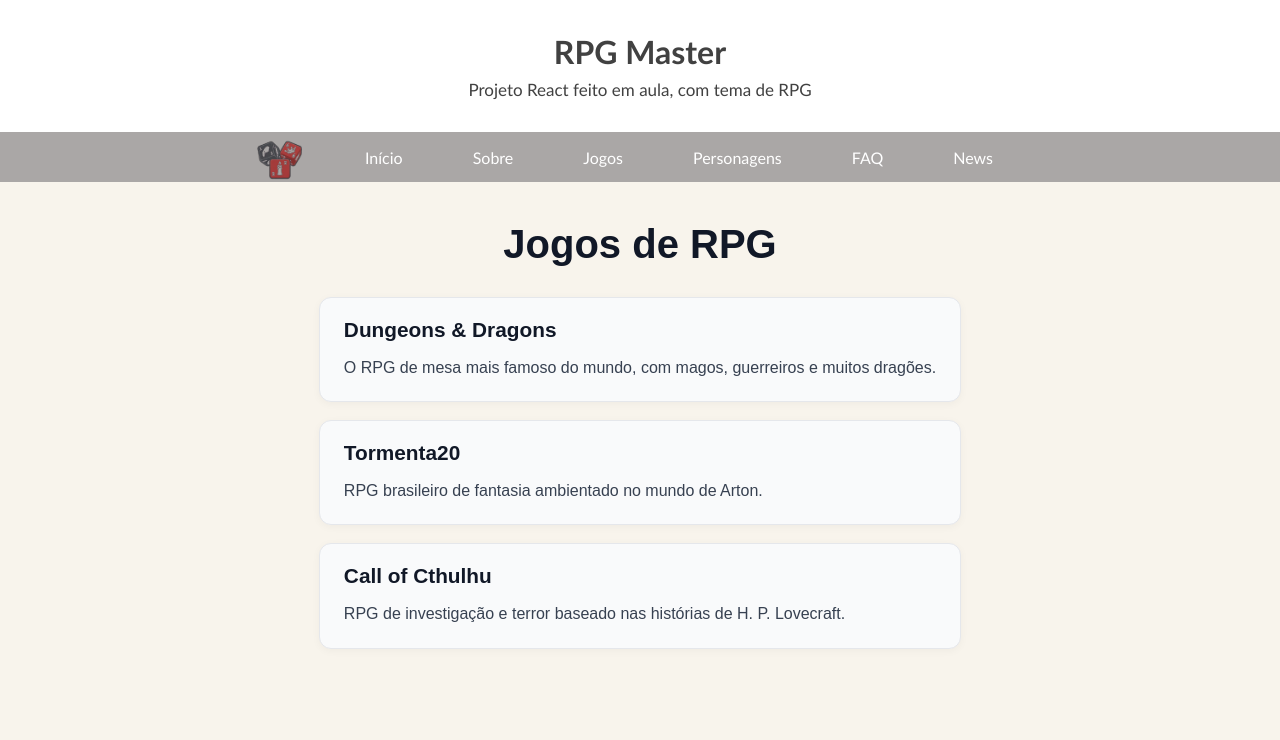
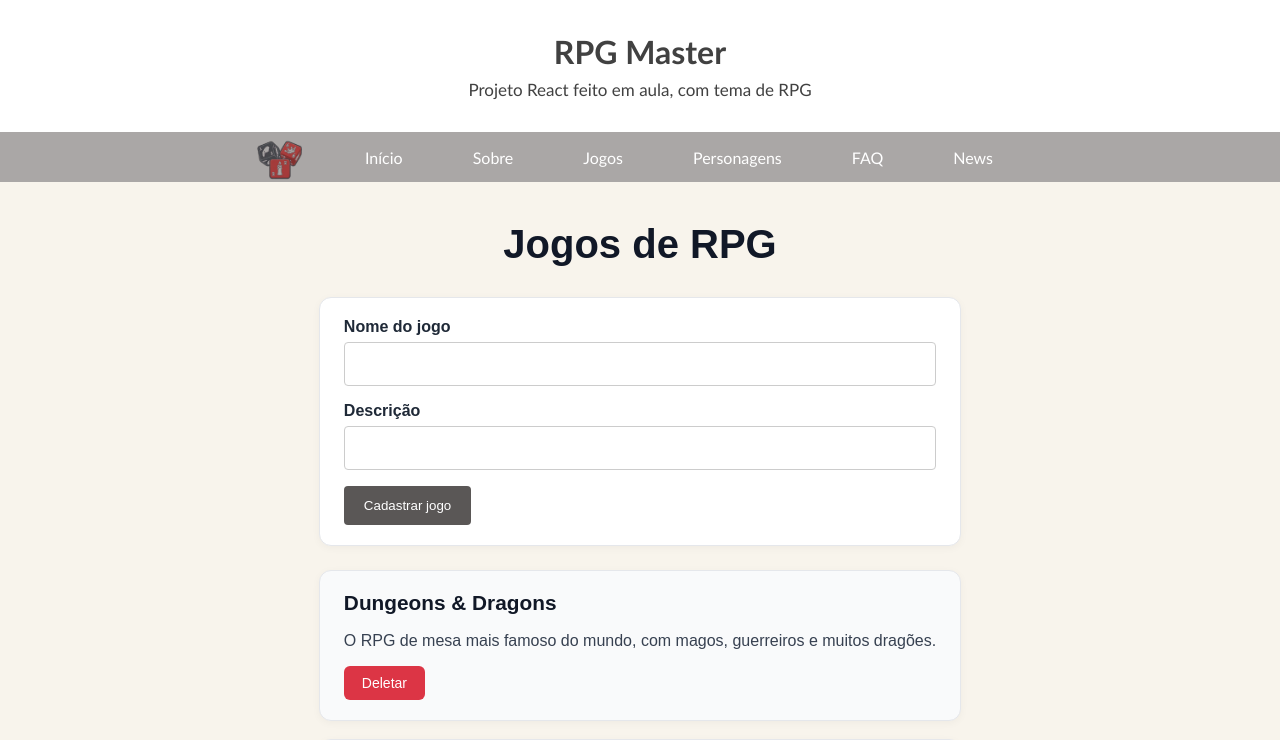
Before and after one commit to gabrieldama/RPG-Master, a React (Vite) app: page /jogos in a window 1280 px wide. Shown: the top 740 px of the page. Built offline with nearby package versions, Linux system fonts and the light colour scheme; data requests are answered from the project's data file.

Commit message:
feat: cadastro e delete de jogos

```diff
--- a/src/Pages/Jogos/Jogos.css
+++ b/src/Pages/Jogos/Jogos.css
@@ -48,3 +48,55 @@
     font-size: 1.1rem;
   }
 }
+
+.jogos-form {
+  background: #fff;
+  border: 1px solid #e5e7eb;
+  border-radius: 12px;
+  padding: 20px 24px;
+  margin-bottom: 24px;
+  box-shadow: 0 2px 8px rgba(0, 0, 0, 0.04);
+}
+
+.jogos-field {
+  display: flex;
+  flex-direction: column;
+  gap: 6px;
+  margin-bottom: 16px;
+}
+
+.jogos-field label {
+  font-weight: 600;
+}
+
+.jogos-field input {
+  width: 100%;
+  padding: 12px;
+  border: 1px solid #ccc;
+  border-radius: 4px;
+  font-size: 1rem;
+}
+
+.jogos-submit {
+  padding: 12px 20px;
+  background: #5a5756;
+  border: none;
+  border-radius: 4px;
+  color: #fff;
+  cursor: pointer;
+}
+
+.jogos-delete {
+  margin-top: 12px;
+  padding: 9px 18px;
+  border: none;
+  border-radius: 6px;
+  background-color: #dc3545;
+  color: white;
+  font-size: 14px;
+  cursor: pointer;
+}
+
+.jogos-delete:hover {
+  background-color: #b02a37;
+}
--- a/src/Pages/Jogos/index.jsx
+++ b/src/Pages/Jogos/index.jsx
@@ -1,8 +1,12 @@
 import { useEffect, useState } from "react"
+import { toast, ToastContainer } from 'react-toastify'
+import 'react-toastify/dist/ReactToastify.css'
 import "./Jogos.css"
 
 function Jogos() {
   const [jogos, setJogos] = useState([]);
+  const [nome, setNome] = useState('');
+  const [descricao, setDescricao] = useState('');
 
   useEffect(() => {
     fetch("http://localhost:3000/jogos")
@@ -11,9 +15,58 @@ function Jogos() {
       .catch((error) => console.log(error));
   }, []);
 
+  const handleSubmit = (event) => {
+    event.preventDefault()
+
+    if (!nome.trim() || !descricao.trim()) {
+      toast.error('Todos os campos são obrigatórios.')
+      return
+    }
+
+    fetch("http://localhost:3000/jogos", {
+        method: 'POST',
+        headers: { 'Content-Type': 'application/json' },
+        body: JSON.stringify({ nome, descricao }),
+      })
+      .then((response) => {
+        if (!response.ok) throw new Error('Falha no cadastro')
+        return response.json()
+      })
+      .then((jogo) => {
+        setJogos(jogos.concat(jogo))
+        setNome('')
+        setDescricao('')
+        toast.success('Jogo cadastrado com sucesso.')
+      })
+      .catch(() => toast.error('Não foi possível cadastrar o jogo.'))
+  }
+
+  const deleteJogo = (id) => {
+    fetch(`http://localhost:3000/jogos/${id}`, {
+      method: "DELETE"
+    })
+    .then(() => {
+      setJogos(jogos.filter((jogo) => jogo.id !== id));
+      toast.success('Jogo removido.')
+    })
+    .catch((error) => console.error(error))
+  }
+
   return (
     <section className="jogos-container">
       <h1 className="jogos-title">Jogos de RPG</h1>
+
+      <form className="jogos-form" onSubmit={handleSubmit}>
+        <div className="jogos-field">
+          <label htmlFor="jogo-nome">Nome do jogo</label>
+          <input id="jogo-nome" type="text" value={nome} onChange={(event) => setNome(event.target.value)} required />
+        </div>
+        <div className="jogos-field">
+          <label htmlFor="jogo-descricao">Descrição</label>
+          <input id="jogo-descricao" type="text" value={descricao} onChange={(event) => setDescricao(event.target.value)} required />
+        </div>
+        <button className="jogos-submit" type="submit">Cadastrar jogo</button>
+      </form>
 
       {jogos.map((item) => (
         <div className="jogos-item" key={item.id}>
@@ -21,9 +74,11 @@ function Jogos() {
           <p className="jogos-descricao">
             {item.descricao}
           </p>
+          <button className="jogos-delete" onClick={() => deleteJogo(item.id)}>Deletar</button>
         </div>
       ))}
 
+      <ToastContainer />
     </section>
   )
 }
```
